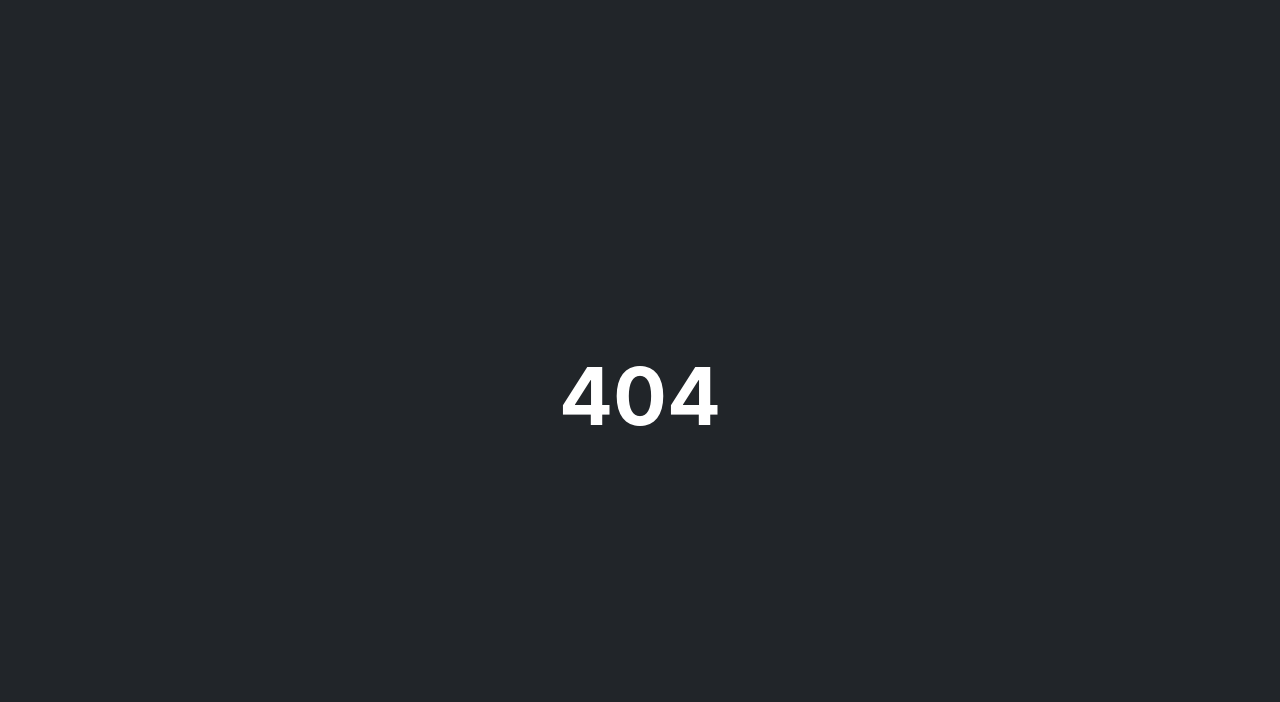
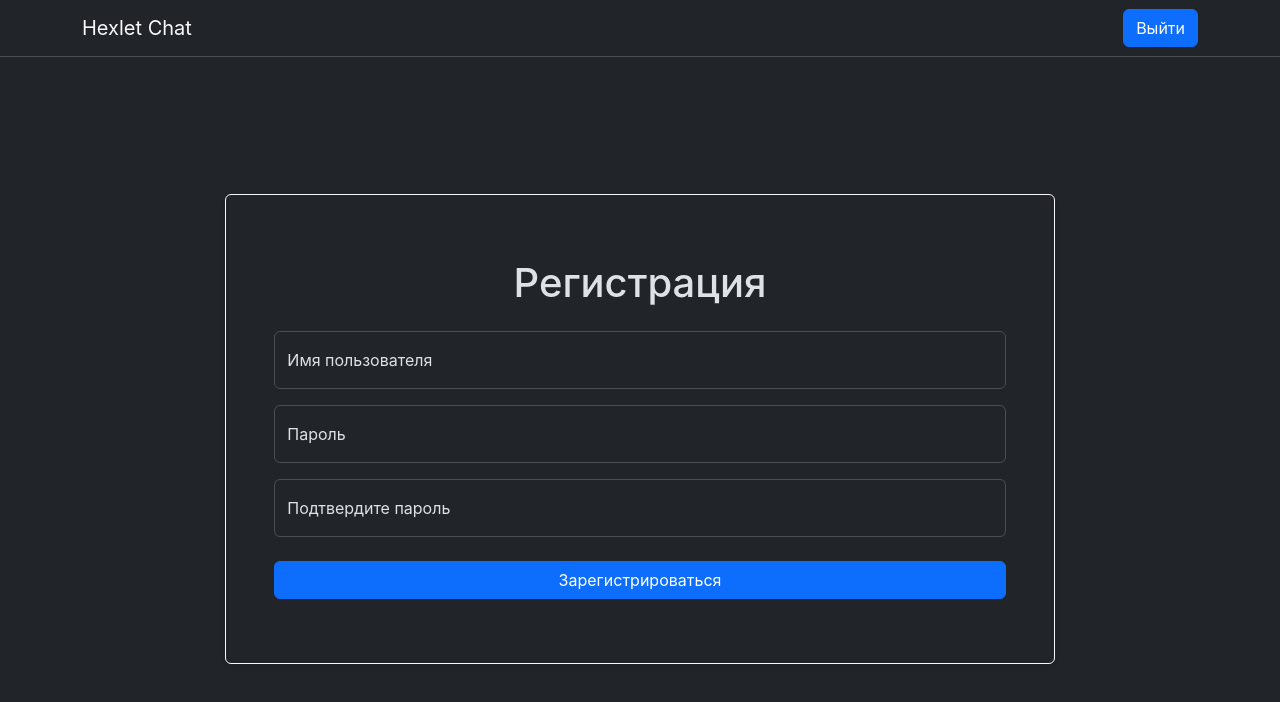
Before and after one commit to Estisui/js-react-developer-project-12, a React (Create React App) app in the folder frontend/: page /signup in a window 1280 px wide. Shown: the top 702 px of the page. Built offline with nearby package versions, Linux system fonts and the light colour scheme; sample sign-in values are in the browser's storage.

Commit message:
feat: add signup

```diff
--- a/frontend/package.json
+++ b/frontend/package.json
@@ -18,7 +18,7 @@
     "react-router-dom": "^6.15.0",
     "react-scripts": "5.0.1",
     "web-vitals": "^2.1.4",
-    "yup": "^1.2.0"
+    "yup": "^1.3.2"
   },
   "scripts": {
     "start": "react-scripts start",
--- a/frontend/src/components/ChatPage.js
+++ b/frontend/src/components/ChatPage.js
@@ -1,4 +1,4 @@
-import { useEffect, useContext } from "react";
+import { useEffect, useContext, useState } from "react";
 import UserContext from "../slices/UserContext";
 import { useNavigate } from "react-router-dom";
 import axios from "axios";
@@ -34,6 +34,7 @@ const ChatPage = () => {
   const channelsInfo = useSelector((state) => state.channelsInfo);
   const messagesInfo = useSelector((state) => state.messagesInfo);
   const modal = useSelector((state) => state.modal);
+  const [isAuthorized, setIsAuthorized] = useState(false);
 
   useEffect(() => {
     socket.on("newMessage", (payload) => {
@@ -65,13 +66,14 @@ const ChatPage = () => {
           },
         })
         .then((response) => {
+          setIsAuthorized(true);
           dispatch(setChannels(response.data));
           dispatch(setMessages(response.data));
           socket.connect();
         })
-        .catch(() => {});
+        .catch(() => navigate("/login"));
     }
-  }, [currentUser, dispatch]);
+  }, [currentUser, dispatch, navigate]);
 
   const renderModal = ({ isOpened, type, id }) => {
     if (!isOpened) {
@@ -138,7 +140,7 @@ const ChatPage = () => {
     );
   };
 
-  if (!currentUser) {
+  if (!isAuthorized) {
     return null;
   }
 
--- a/frontend/src/components/Header.js
+++ b/frontend/src/components/Header.js
@@ -9,7 +9,14 @@ const LogOutButton = () => {
   }
 
   return (
-    <button type="button" className="btn btn-primary">
+    <button
+      type="button"
+      className="btn btn-primary"
+      onClick={() => {
+        setCurrentUser(null);
+        localStorage.removeItem("user");
+      }}
+    >
       Выйти
     </button>
   );
--- a/frontend/src/components/LoginPage.js
+++ b/frontend/src/components/LoginPage.js
@@ -6,8 +6,7 @@ import { Button, Form } from "react-bootstrap";
 import Header from "./Header";
 import UserContext from "../slices/UserContext";
 
-const LoginPage = () => {
-  const SignupForm = () => {
+const LoginForm = () => {
   const { setCurrentUser } = useContext(UserContext);
   const [authFailed, setAuthFailed] = useState(false);
   const navigate = useNavigate();
@@ -73,6 +72,7 @@ const LoginPage = () => {
   );
 };
 
+const LoginPage = () => {
   return (
     <div className="login d-flex flex-column h-100 text-light">
       <Header />
@@ -81,7 +81,13 @@ const LoginPage = () => {
           <div className="col-12 col-md-8 col-xxl-6">
             <div className="card border-light shadow-sm">
               <div className="card-body row p-5">
-                <SignupForm />
+                <LoginForm />
+              </div>
+              <div className="card-footer p-4">
+                <div className="text-center">
+                  <span className="me-1">Нет аккаунта?</span>
+                  <a href="/signup">Регистрация</a>
+                </div>
               </div>
             </div>
           </div>
--- a/frontend/src/components/SignUp.js
+++ b/frontend/src/components/SignUp.js
@@ -1,7 +1,128 @@
+import Header from "./Header";
+import { useNavigate } from "react-router-dom";
+import { useContext } from "react";
+import { useFormik } from "formik";
+import axios from "axios";
+import { Button, Form } from "react-bootstrap";
+import * as Yup from "yup";
+import UserContext from "../slices/UserContext";
+
+const SignUpForm = () => {
+  const { setCurrentUser } = useContext(UserContext);
+  const navigate = useNavigate();
+
+  const SignupSchema = Yup.object().shape({
+    username: Yup.string()
+      .min(3, "От 3 символов")
+      .max(20, "До 20 символов")
+      .required("Обязательное поле"),
+    password: Yup.string()
+      .min(6, "От 6 символов")
+      .required("Обязательное поле"),
+    confirmPassword: Yup.string()
+      .required("Обязательное поле")
+      .oneOf([Yup.ref("password")], "Пароли не совпадают"),
+  });
+
+  const formik = useFormik({
+    initialValues: {
+      username: "",
+      password: "",
+      confirmPassword: "",
+    },
+    validationSchema: SignupSchema,
+    validateOnChange: false,
+    validateOnBlur: false,
+    onSubmit: ({ username, password }, { setFieldError }) => {
+      axios
+        .post("/api/v1/signup", { username, password })
+        .then((response) => {
+          const { data } = response;
+          localStorage.setItem("user", JSON.stringify(data));
+          setCurrentUser(data);
+          navigate("/");
+        })
+        .catch(() =>
+          setFieldError("username", "Такой пользователь уже существует"),
+        );
+    },
+  });
+
+  return (
+    <Form className="col-12 mt-3 mt-mb-0" onSubmit={formik.handleSubmit}>
+      <h1 className="text-center mb-4">Регистрация</h1>
+      <Form.Group className="form-floating mb-3">
+        <Form.Control
+          name="username"
+          autoComplete="username"
+          required
+          placeholder="Имя пользователя"
+          id="username"
+          onChange={formik.handleChange}
+          value={formik.values.username}
+          isInvalid={formik.errors.username}
+        />
+        <Form.Label htmlFor="username">Имя пользователя</Form.Label>
+        <Form.Control.Feedback type="invalid">
+          {formik.errors.username}
+        </Form.Control.Feedback>
+      </Form.Group>
+      <Form.Group className="form-floating mb-3">
+        <Form.Control
+          name="password"
+          autoComplete="new-password"
+          required
+          placeholder="Пароль"
+          type="password"
+          id="password"
+          onChange={formik.handleChange}
+          value={formik.values.password}
+          isInvalid={formik.errors.password}
+        />
+        <Form.Control.Feedback type="invalid">
+          {formik.errors.password}
+        </Form.Control.Feedback>
+        <Form.Label htmlFor="password">Пароль</Form.Label>
+      </Form.Group>
+      <Form.Group className="form-floating mb-4">
+        <Form.Control
+          name="confirmPassword"
+          autoComplete="new-password"
+          required
+          placeholder="Подтвердите пароль"
+          type="password"
+          id="confirmPassword"
+          onChange={formik.handleChange}
+          value={formik.values.confirmPassword}
+          isInvalid={formik.errors.confirmPassword}
+        />
+        <Form.Control.Feedback type="invalid">
+          {formik.errors.confirmPassword}
+        </Form.Control.Feedback>
+        <Form.Label htmlFor="password">Подтвердите пароль</Form.Label>
+      </Form.Group>
+      <Button type="submit" className="w-100 mb-3">
+        Зарегистрироваться
+      </Button>
+    </Form>
+  );
+};
+
 const SignUp = () => {
   return (
-    <div className="d-flex align-items-center justify-content-center vh-100">
-      <h1 className="display-1 fw-bold text-white">404</h1>
+    <div className="login d-flex flex-column h-100 text-light">
+      <Header />
+      <div className="container-fluid h-100">
+        <div className="row justify-content-center align-content-center h-100">
+          <div className="col-12 col-md-8 col-xxl-6">
+            <div className="card border-light shadow-sm">
+              <div className="card-body row p-5">
+                <SignUpForm />
+              </div>
+            </div>
+          </div>
+        </div>
+      </div>
     </div>
   );
 };
--- a/frontend/src/modals/Add.js
+++ b/frontend/src/modals/Add.js
@@ -27,7 +27,7 @@ const Add = () => {
     return errors;
   };
 
-  const f = useFormik({
+  const formik = useFormik({
     initialValues: { name: "" },
     validate,
     validateOnChange: false,
@@ -45,23 +45,22 @@ const Add = () => {
       <Modal.Header closeButton>
         <Modal.Title>Добавить канал</Modal.Title>
       </Modal.Header>
-
       <Modal.Body>
-        <Form onSubmit={f.handleSubmit}>
+        <Form onSubmit={formik.handleSubmit}>
           <FormGroup>
             <FormControl
               required
               autoFocus
-              onChange={f.handleChange}
-              onBlur={f.handleBlur}
-              value={f.values.name}
+              onChange={formik.handleChange}
+              onBlur={formik.handleBlur}
+              value={formik.values.name}
               name="name"
               id="name"
               autoComplete="off"
-              isInvalid={f.errors.name}
+              isInvalid={formik.errors.name}
             />
             <Form.Control.Feedback type="invalid">
-              {f.errors.name}
+              {formik.errors.name}
             </Form.Control.Feedback>
           </FormGroup>
           <Stack direction="horizontal" className="mt-2" gap={2}>
--- a/frontend/src/modals/Remove.js
+++ b/frontend/src/modals/Remove.js
@@ -19,7 +19,6 @@ const Remove = (props) => {
       <Modal.Header closeButton>
         <Modal.Title>Удалить канал</Modal.Title>
       </Modal.Header>
-
       <Modal.Body>
         <p className="lead">Уверены?</p>
         <Stack direction="horizontal" className="mt-2" gap={2}>
--- a/frontend/src/modals/Rename.js
+++ b/frontend/src/modals/Rename.js
@@ -28,7 +28,7 @@ const Rename = (props) => {
     return errors;
   };
 
-  const f = useFormik({
+  const formik = useFormik({
     initialValues: {
       name: channelsInfo.channels.find((channel) => channel.id === id).name,
     },
@@ -49,23 +49,22 @@ const Rename = (props) => {
       <Modal.Header closeButton>
         <Modal.Title>Переименовать канал</Modal.Title>
       </Modal.Header>
-
       <Modal.Body>
-        <Form onSubmit={f.handleSubmit}>
+        <Form onSubmit={formik.handleSubmit}>
           <FormGroup>
             <FormControl
               required
               autoFocus
-              onChange={f.handleChange}
-              onBlur={f.handleBlur}
-              value={f.values.name}
+              onChange={formik.handleChange}
+              onBlur={formik.handleBlur}
+              value={formik.values.name}
               name="name"
               id="name"
               autoComplete="off"
-              isInvalid={f.errors.name}
+              isInvalid={formik.errors.name}
             />
             <Form.Control.Feedback type="invalid">
-              {f.errors.name}
+              {formik.errors.name}
             </Form.Control.Feedback>
           </FormGroup>
           <Stack direction="horizontal" className="mt-2" gap={2}>
```
Also changed, not shown: 1 other file (tests, documents, lock files or other folders). Lines whose indentation alone changed are shown as unchanged.
